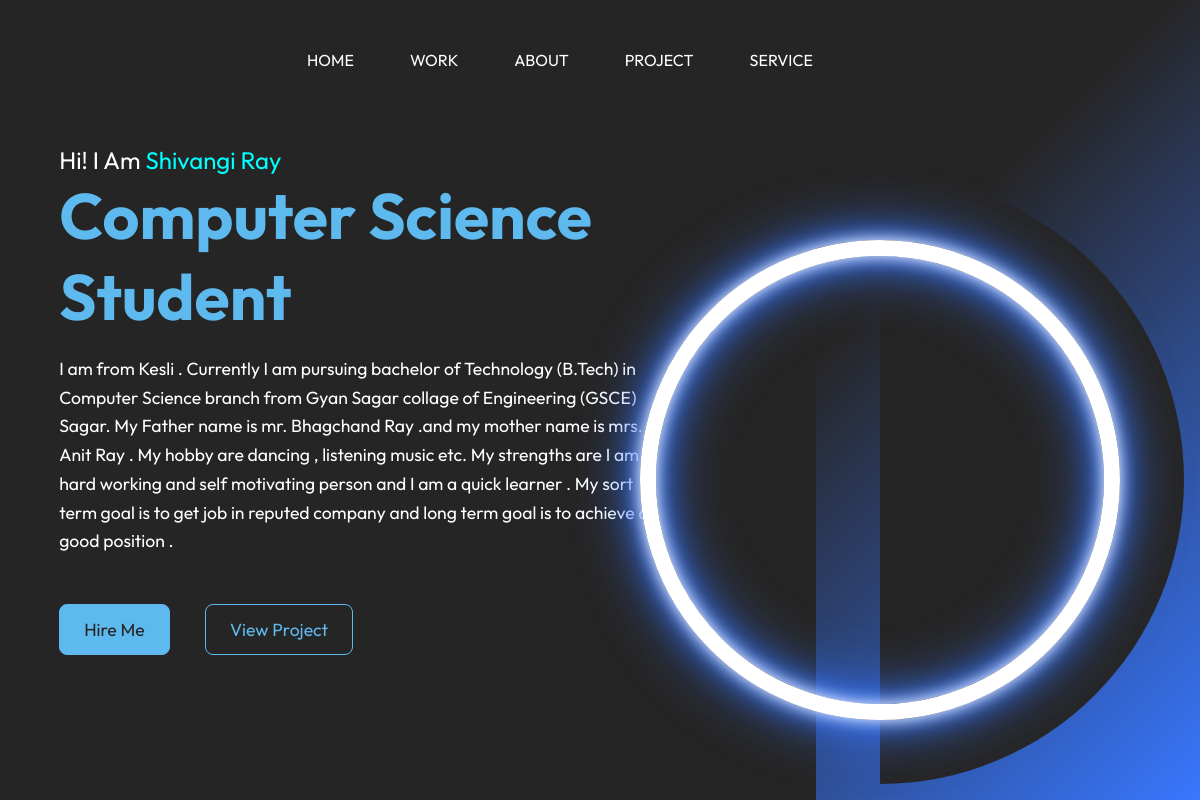
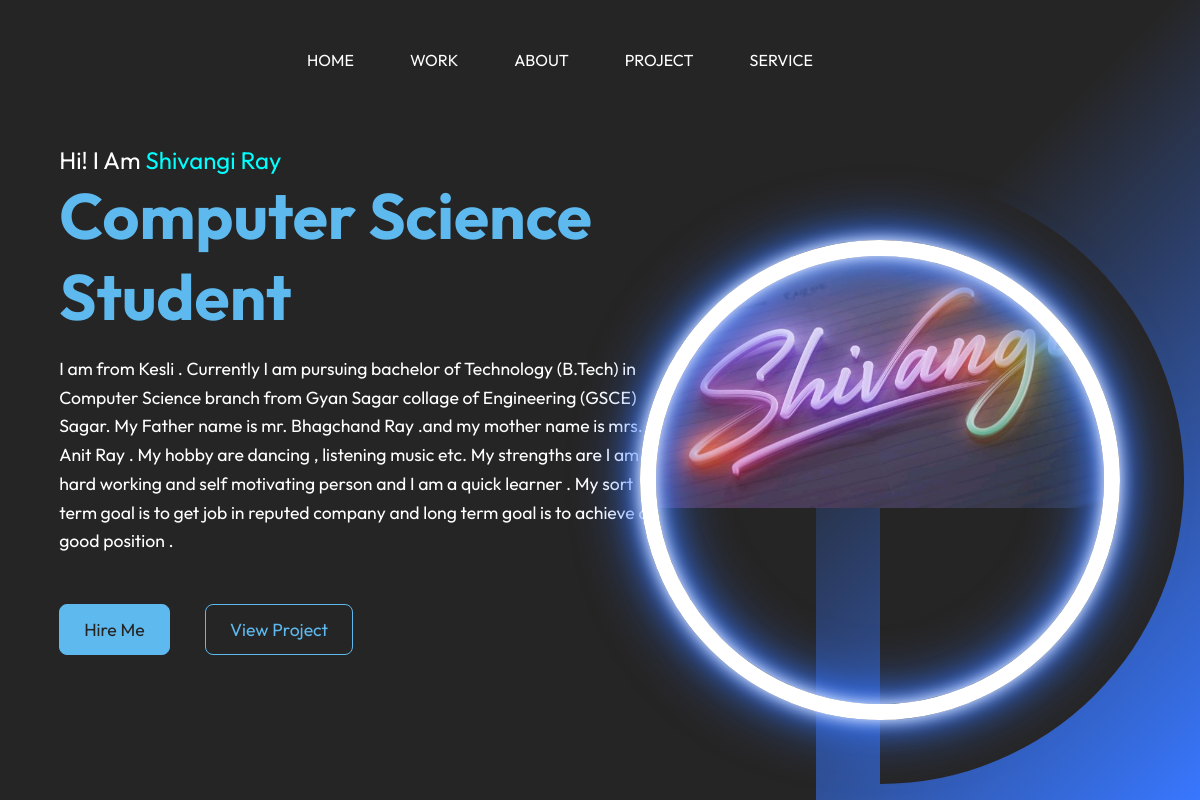
Before and after one commit to shivirai2985/Portfolio-Website, a plain HTML site: page Portfolio-Website/index.html in a window 1280 px wide. Shown: the full height of the page, 80-1280 px from the left. Drawn offline with Linux system fonts and the light colour scheme; files whose address does not match are found by name.

Commit message:
add image path

```diff
--- a/Portfolio-Website/style.css
+++ b/Portfolio-Website/style.css
@@ -144,7 +144,7 @@ button:nth-child(2):hover {
 
 .circle:nth-child(2) {
     width: 30rem;
-    background-image: url("image/IMG-20230409-WA0011.jpg");
+    background-image: url("C:\Users\verma\Downloads\Shivi.jpg");
     background-size: 100%;
     background-repeat: no-repeat;
     border: 1rem solid white;
```
Also changed, not shown: Image/Shivi.jpg (added).
